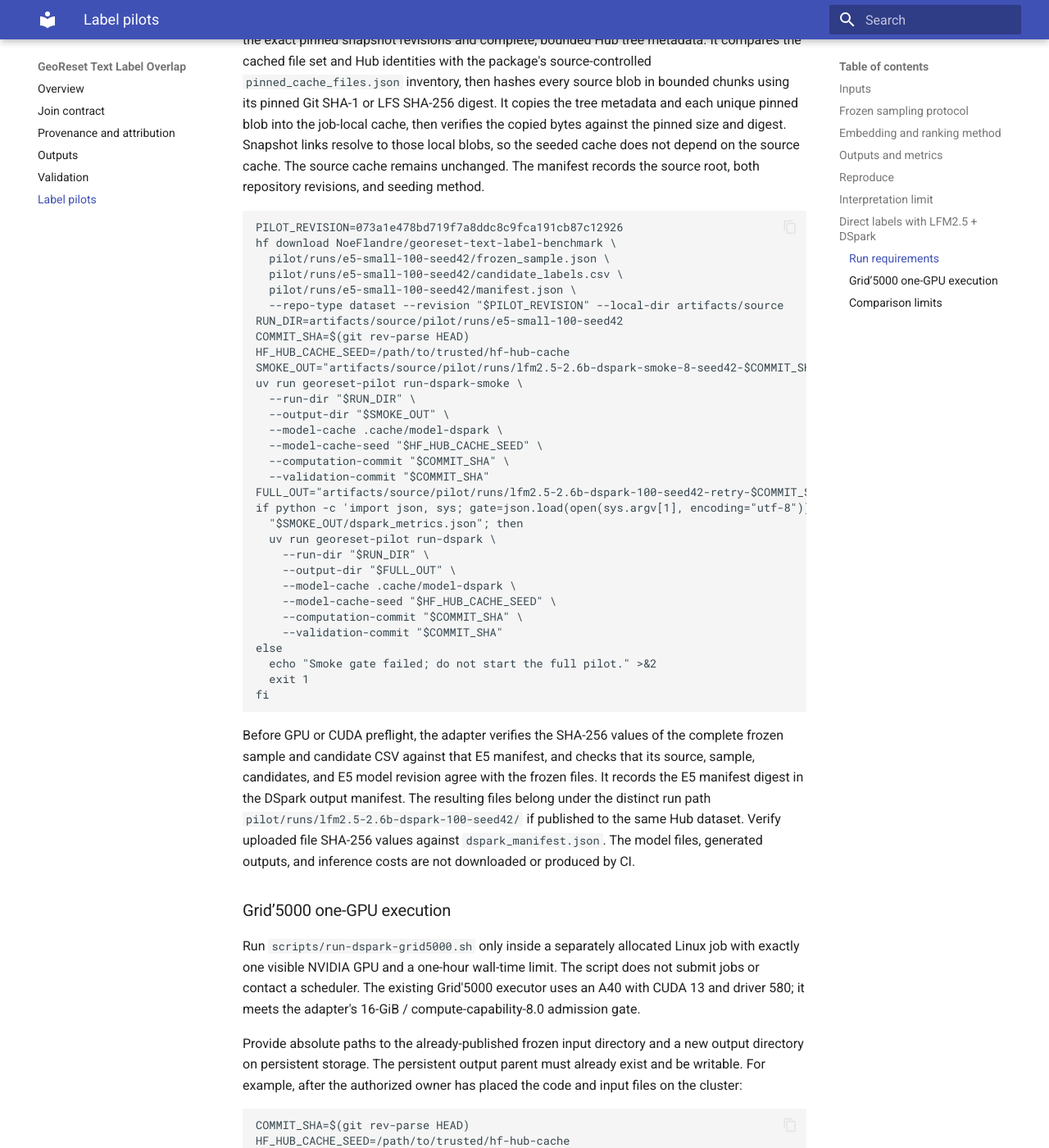
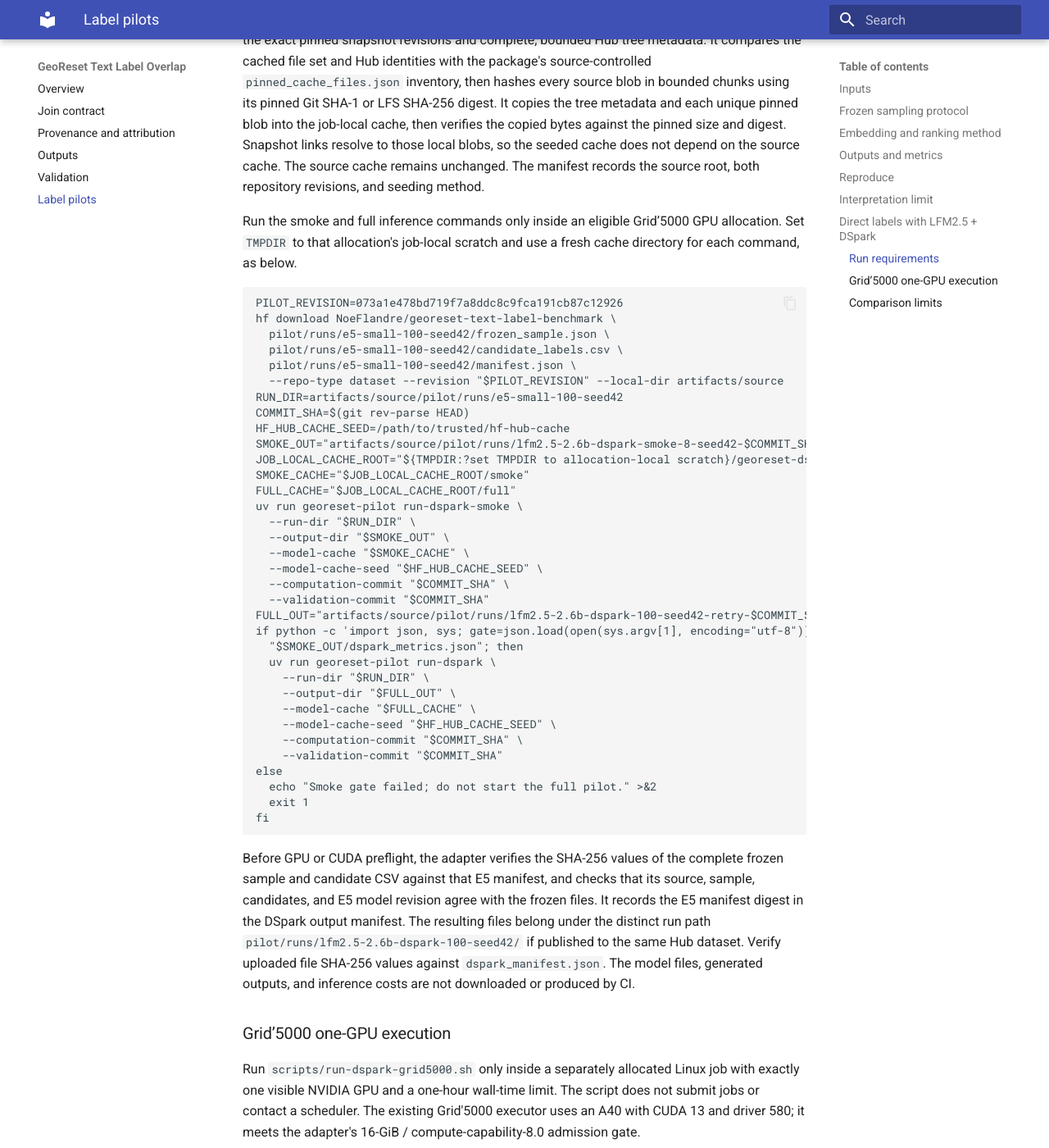
Before and after one commit to NoeFlandre/georeset-text-label-benchmark, an MkDocs documentation site: the page built from docs/pilot.md, in a window 1280 px wide and 1400 px high, scrolled down 6362 px. Shown: the whole window at 82% size. Built offline with MkDocs 1.6.1 and Material for MkDocs 9.7.7, drawn with Linux system fonts in a browser that asks for light colours.

Commit message:
fix: name cache hash result and isolate pilot caches

````diff
--- a/docs/pilot.md
+++ b/docs/pilot.md
@@ -296,6 +296,10 @@ those local blobs, so the seeded cache does not depend on the source cache.
 The source cache remains unchanged. The manifest records the source root, both
 repository revisions, and seeding method.
 
+Run the smoke and full inference commands only inside an eligible Grid’5000
+GPU allocation. Set `TMPDIR` to that allocation's job-local scratch and use a
+fresh cache directory for each command, as below.
+
 ```bash
 PILOT_REVISION=073a1e478bd719f7a8ddc8c9fca191cb87c12926
 hf download NoeFlandre/georeset-text-label-benchmark \
@@ -307,10 +311,13 @@ RUN_DIR=artifacts/source/pilot/runs/e5-small-100-seed42
 COMMIT_SHA=$(git rev-parse HEAD)
 HF_HUB_CACHE_SEED=/path/to/trusted/hf-hub-cache
 SMOKE_OUT="artifacts/source/pilot/runs/lfm2.5-2.6b-dspark-smoke-8-seed42-$COMMIT_SHA"
+JOB_LOCAL_CACHE_ROOT="${TMPDIR:?set TMPDIR to allocation-local scratch}/georeset-dspark-$COMMIT_SHA"
+SMOKE_CACHE="$JOB_LOCAL_CACHE_ROOT/smoke"
+FULL_CACHE="$JOB_LOCAL_CACHE_ROOT/full"
 uv run georeset-pilot run-dspark-smoke \
   --run-dir "$RUN_DIR" \
   --output-dir "$SMOKE_OUT" \
-  --model-cache .cache/model-dspark \
+  --model-cache "$SMOKE_CACHE" \
   --model-cache-seed "$HF_HUB_CACHE_SEED" \
   --computation-commit "$COMMIT_SHA" \
   --validation-commit "$COMMIT_SHA"
@@ -320,7 +327,7 @@ if python -c 'import json, sys; gate=json.load(open(sys.argv[1], encoding="utf-8
   uv run georeset-pilot run-dspark \
     --run-dir "$RUN_DIR" \
     --output-dir "$FULL_OUT" \
-    --model-cache .cache/model-dspark \
+    --model-cache "$FULL_CACHE" \
     --model-cache-seed "$HF_HUB_CACHE_SEED" \
     --computation-commit "$COMMIT_SHA" \
     --validation-commit "$COMMIT_SHA"
````
Also changed, not shown: 1 other file.
